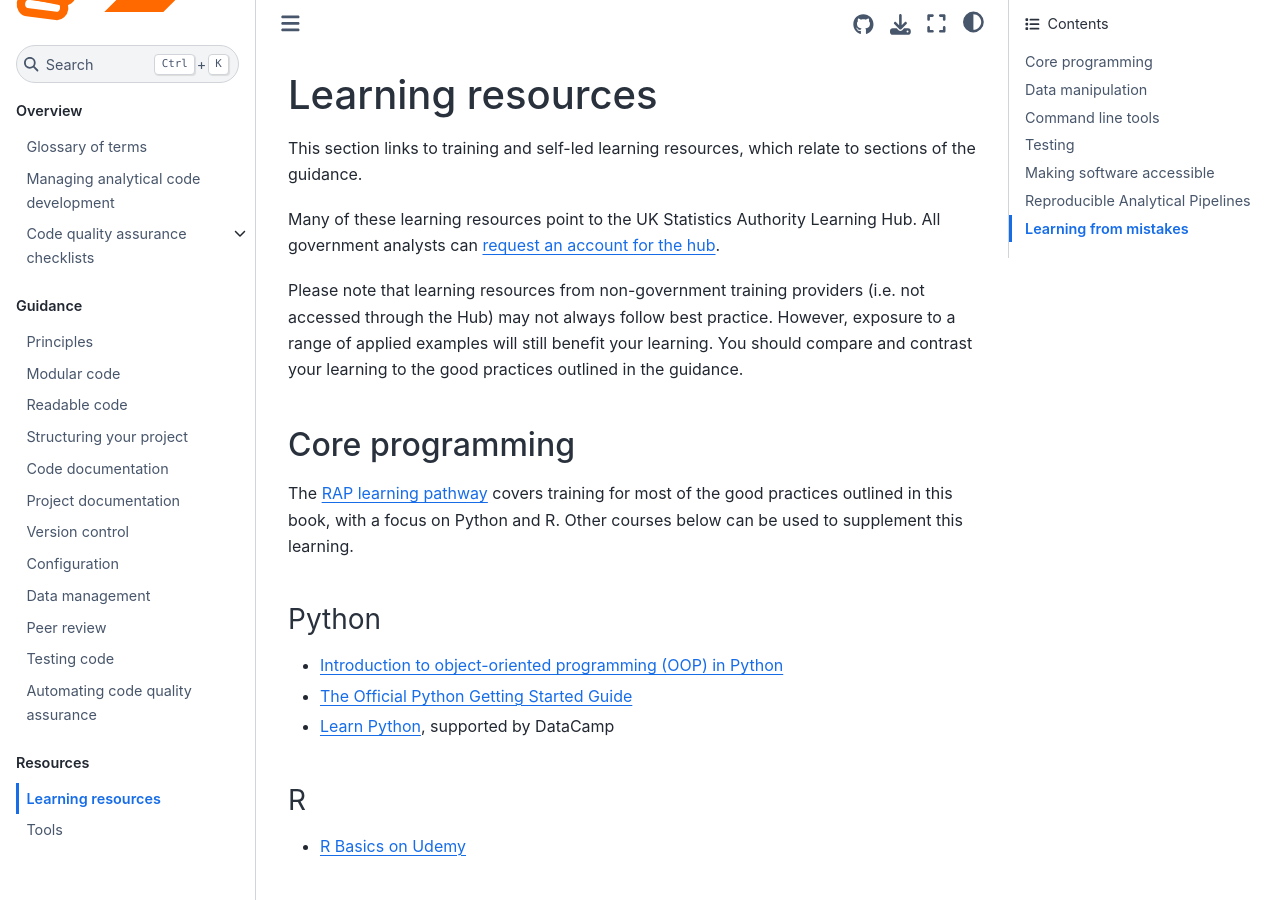
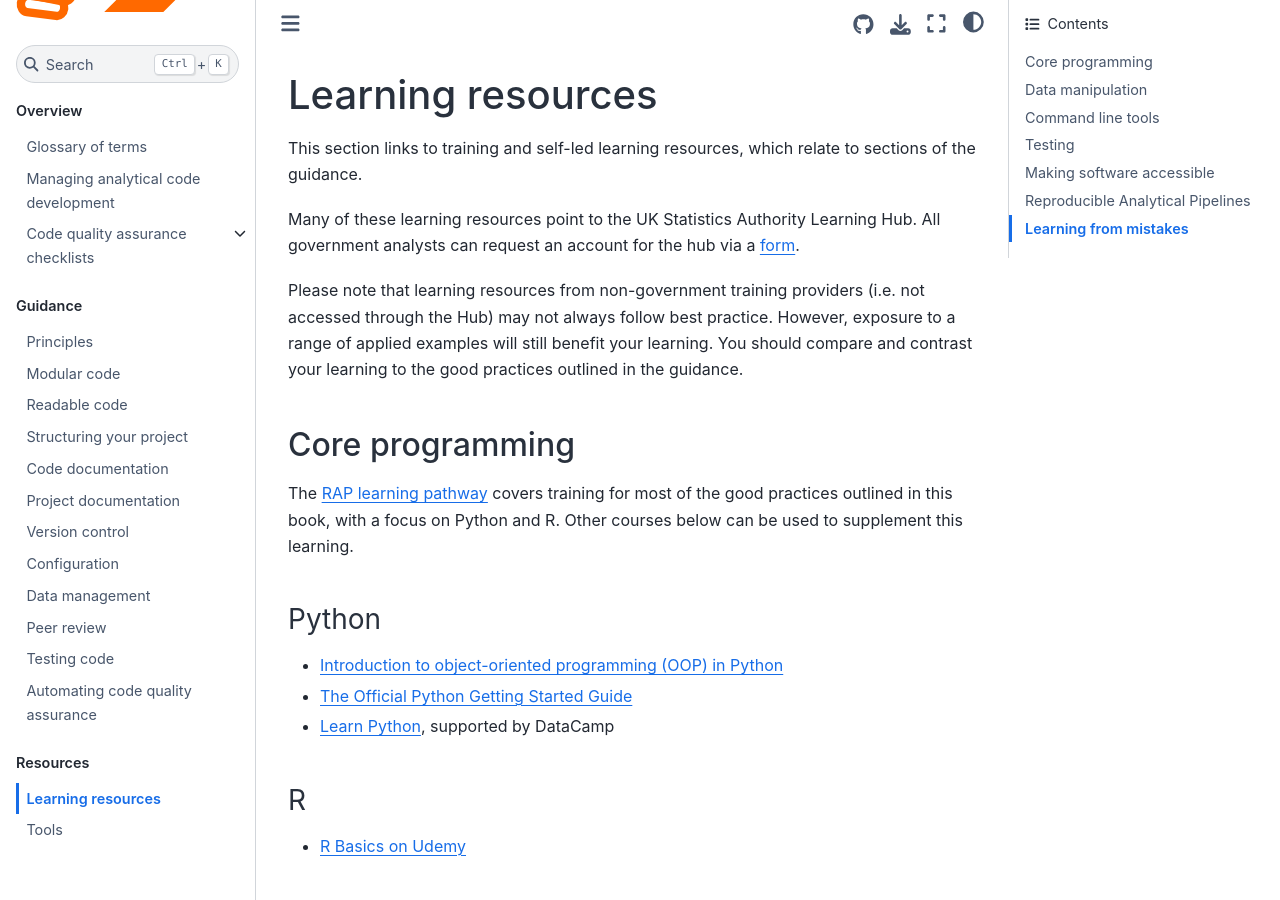
Before and after one commit to best-practice-and-impact/qa-of-code-guidance, a Jupyter Book: the page built from book/learning.md, in a window 1280 px wide and 900 px high. Built offline with Jupyter Book 1.0.4 settings and Sphinx 7.4.7 and the Sphinx Book theme 1.1.4, drawn with Linux system fonts in a browser that asks for light colours.

Commit message:
update lh signup method (#224)
Co-authored-by: Sarah Collyer <145347654+sarahcollyer@users.noreply.github.com>

```diff
--- a/book/learning.md
+++ b/book/learning.md
@@ -3,7 +3,7 @@
 This section links to training and self-led learning resources, which relate to sections of the guidance.
 
 Many of these learning resources point to the UK Statistics Authority Learning Hub.
-All government analysts can [request an account for the hub](mailto:data.science.campus.faculty@ons.gov.uk).
+All government analysts can request an account for the hub via a [form](https://forms.office.com/pages/responsepage.aspx?id=vweIB4LOiEa84A2BFoTcRlPdx8djn4tCqrCyavGcBe9UNTY3RUpEQkkwVDhITDAxUk8wTUhBQ01MNS4u&route=shorturl&wdLOR=c0BA596B0-B641-4BF9-BCDB-8C188FCB872C).
 
 Please note that learning resources from non-government training providers (i.e. not accessed through the Hub) may not always follow best practice.
 However, exposure to a range of applied examples will still benefit your learning.
```
